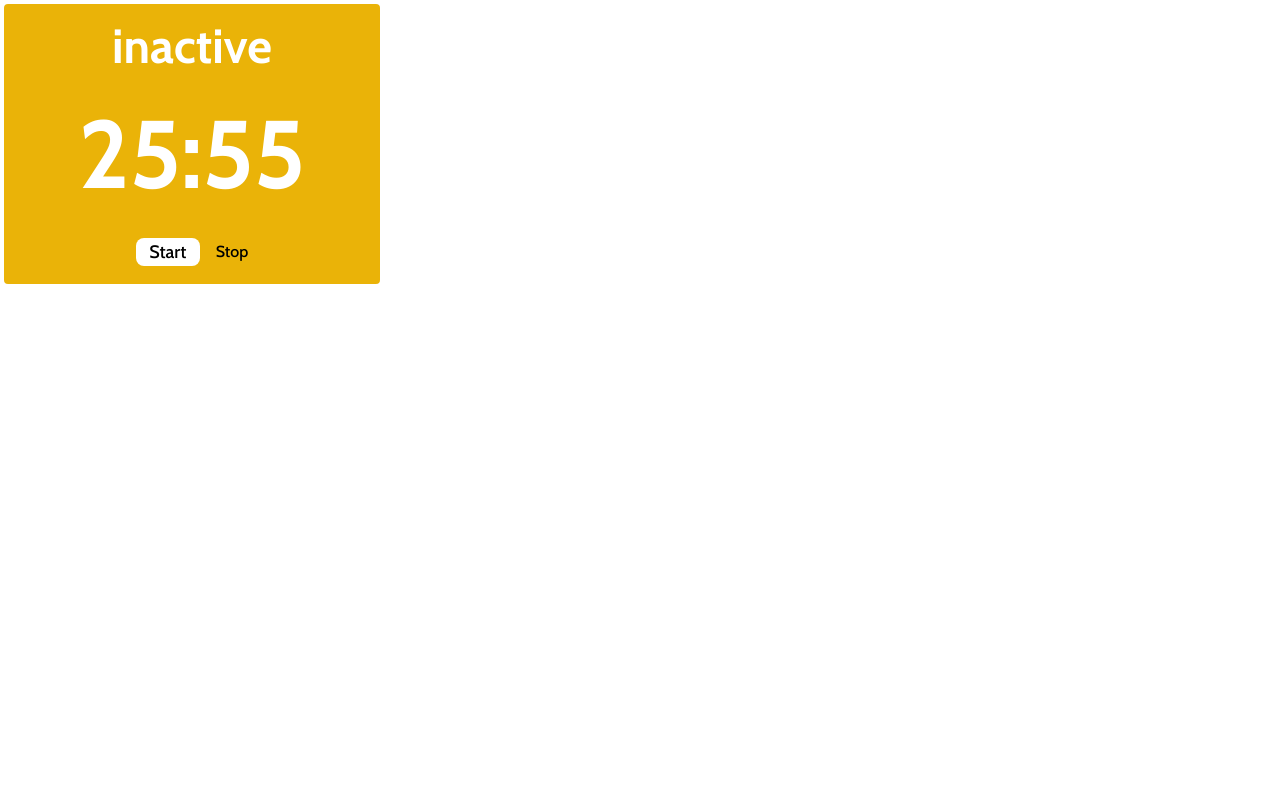
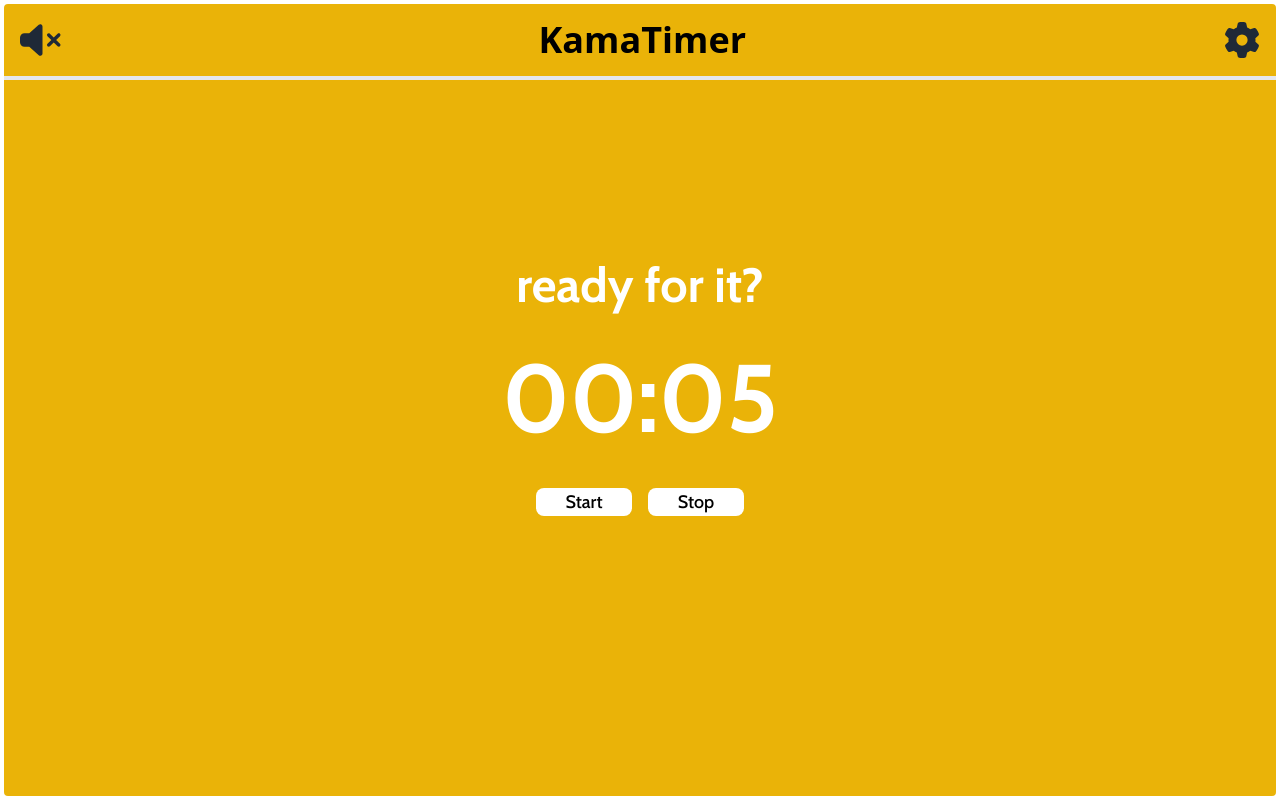
Before and after one commit to IanLuong/kamatimer, a React (Create React App) app: page / in a window 1280 px wide. Built offline with nearby package versions, Linux system fonts and the light colour scheme; the HTML template or start-up script is replaced by a standard one.

Commit message:
Convert to web page

```diff
--- a/package.json
+++ b/package.json
@@ -3,10 +3,14 @@
   "version": "0.1.0",
   "private": true,
   "dependencies": {
+    "@fortawesome/fontawesome-svg-core": "^6.1.2",
+    "@fortawesome/free-brands-svg-icons": "^6.1.2",
+    "@fortawesome/free-regular-svg-icons": "^6.1.2",
+    "@fortawesome/free-solid-svg-icons": "^6.1.2",
+    "@fortawesome/react-fontawesome": "^0.2.0",
     "@testing-library/jest-dom": "^5.16.4",
     "@testing-library/react": "^13.3.0",
     "@testing-library/user-event": "^13.5.0",
-    "@types/chrome": "^0.0.193",
     "@types/jest": "^27.5.2",
     "@types/node": "^16.11.43",
     "@types/react": "^18.0.14",
--- a/public/background.js
+++ /dev/null
@@ -1 +0,0 @@
-/* global chrome */
--- a/public/index.html
+++ b/public/index.html
@@ -24,7 +24,7 @@
     -->
     <link rel="preconnect" href="https://fonts.googleapis.com">
     <link rel="preconnect" href="https://fonts.gstatic.com" crossorigin>
-    <link href="https://fonts.googleapis.com/css2?family=Cabin:wght@500;600;700&display=swap" rel="stylesheet">
+    <link href="https://fonts.googleapis.com/css2?family=Cabin:wght@500;600;700&family=Cinzel:wght@700&display=swap" rel="stylesheet">
     <title>KamaTimer</title>
 </head>
 
--- a/src/App.tsx
+++ b/src/App.tsx
@@ -1,39 +1,48 @@
-import React, { useEffect, useState } from "react";
+import { faGithub } from "@fortawesome/free-brands-svg-icons"
+import { faGear, faVolumeMute, faVolumeHigh } from "@fortawesome/free-solid-svg-icons"
+import { FontAwesomeIcon } from "@fortawesome/react-fontawesome"
+import React, { useEffect, useState } from "react"
+
 
 function App() {
+  let readyVal = 5
+  let activeVal = 900
+  let breakVal = 300
 
-	const DEFAULT_TIMER_VAL = 1555
-
-	const [timeRemaining, setTimeRemaining] = useState(DEFAULT_TIMER_VAL);
-    const [isTimeRunning, setIsTimeRunning] = useState(false);
-    const [mode, setMode] = useState("inactive");
-    const [backgroundColor, setBackgroundColor] = useState("bg-yellow-500");
+  const [timeRemaining, setTimeRemaining] = useState(readyVal)
+  const [isTimeRunning, setIsTimeRunning] = useState(false)
+  const [mode, setMode] = useState("ready for it?")
+  const [backgroundColor, setBackgroundColor] = useState("bg-yellow-500")
 
   useEffect(() => {
     if (isTimeRunning && timeRemaining > 0) {
-            setTimeout(() => {
-                setTimeRemaining((time) => time - 1);
-            }, 1000);
+      let timer = setTimeout(() => {
+        setTimeRemaining((time) => time - 1)
+      }, 1000)
+      return () => clearTimeout(timer)
+
     } else if (timeRemaining === 0) {
-            setTimeRemaining(DEFAULT_TIMER_VAL);
-            updateMode();
+      updateMode()
     }
-    }, [timeRemaining, isTimeRunning]);
+  }, [timeRemaining, isTimeRunning])
 
   function updateMode() {
     switch (mode) {
-            case "inactive":
-                setMode("active");
-                setBackgroundColor("bg-red-500");
-                break;
+      case "ready for it?":
+        setMode("active")
+        setTimeRemaining(activeVal)
+        setBackgroundColor("bg-red-500")
+        break
       case "active":
-                setMode("break");
-                setBackgroundColor("bg-green-500");
-                break;
+        setMode("break")
+        setTimeRemaining(breakVal)
+        setBackgroundColor("bg-green-500")
+        break
       case "break":
-                setMode("inactive");
-                setBackgroundColor("bg-yellow-500");
-                break;
+        setMode("active")
+        setTimeRemaining(readyVal)
+        setBackgroundColor("bg-red-500")
+        break
     }
   }
 
@@ -43,32 +52,50 @@
 
     let timeString = ""
     if (minutes < 10) {
-			timeString += '0'
+      timeString += "0"
     }
     timeString += `${minutes}:${seconds < 10 ? "0" + seconds : seconds}`
 
-		return timeString;
+    return timeString
   }
 
   return (
     <div
-            className={`w-96 h-72 rounded-lg ${backgroundColor} border-4 border-white border-solid`}
+      className={`w-full h-screen rounded-lg ${backgroundColor} border-4 border-white border-solid flex flex-col`}
     >
-            <div className="w-full h-full flex flex-col justify-around items-center font-cabin">
+      <nav className="w-full p-4 flex justify-between items-center border-b-4">
+        <FontAwesomeIcon
+          className="text-3xl md:text-4xl text-gray-800 cursor-pointer"
+          icon={faVolumeMute}
+        />
+        <h4 className="font-cinzel text-3xl md:text-4xl font-bold">KamaTimer</h4>
+        {/* <FontAwesomeIcon
+          className="text-5xl text-gray-800 cursor-pointer mx-auto"
+          icon={faGithub}
+        /> */}
+        <FontAwesomeIcon
+          className="text-3xl md:text-4xl text-gray-800 cursor-pointer"
+          icon={faGear}
+        />
+      </nav>
+      <div className="h-1/2 m-auto">
+        <div className="w-full h-3/4 flex flex-col justify-around items-center font-cabin">
           <h1 className="text-5xl font-bold text-white">{mode}</h1>
-                <h1 className="text-8xl font-bold text-white">
-                    {getTimeString()}
-                </h1>
+          <h1 className="text-8xl font-bold text-white">{getTimeString()}</h1>
           <div className="flex gap-4">
             <button
-                        className="bg-white w-16 rounded-lg text-lg"
+              className="bg-white w-24 rounded-lg text-lg hover:bg-black hover:text-white cursor-pointer"
               onClick={() => setIsTimeRunning((prev) => !prev)}
             >
               {isTimeRunning ? "Pause" : "Start"}
             </button>
             <button
+              className="bg-white w-24 rounded-lg text-lg hover:bg-black hover:text-white cursor-pointer"
               onClick={() => {
-                            setTimeRemaining(DEFAULT_TIMER_VAL);
+                setTimeRemaining(readyVal)
+                setMode("ready for it?")
+                setBackgroundColor("bg-yellow-500")
+                setIsTimeRunning(false)
               }}
             >
               Stop
@@ -76,7 +103,8 @@
           </div>
         </div>
       </div>
-    );
+    </div>
+  )
 }
 
-export default App;
+export default App
--- a/tailwind.config.js
+++ b/tailwind.config.js
@@ -4,6 +4,7 @@
     theme: {
         fontFamily: {
             cabin: '"Cabin", "sans-serif"',
+            cinzel: '"Cinzel, "serif',
         },
         extend: {},
     },
--- a/tsconfig.json
+++ b/tsconfig.json
@@ -16,5 +16,5 @@
         "noEmit": true,
         "jsx": "react-jsx"
     },
-    "include": ["src", "public/background.js"]
+    "include": ["src"]
 }
```
Also changed, not shown: public/manifest.json, 2 other files (tests, documents, lock files or other folders). Lines whose indentation alone changed are shown as unchanged.
